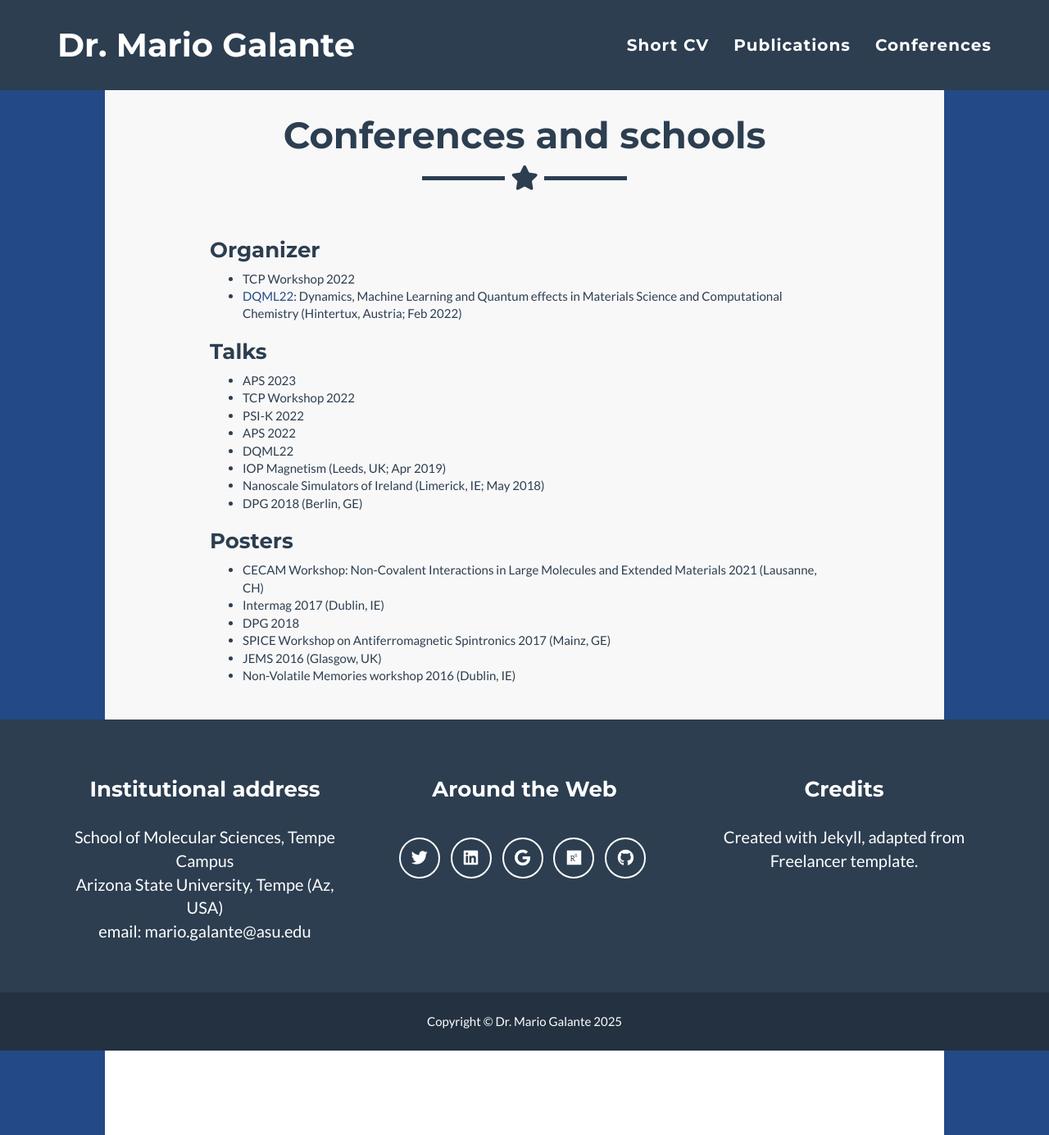
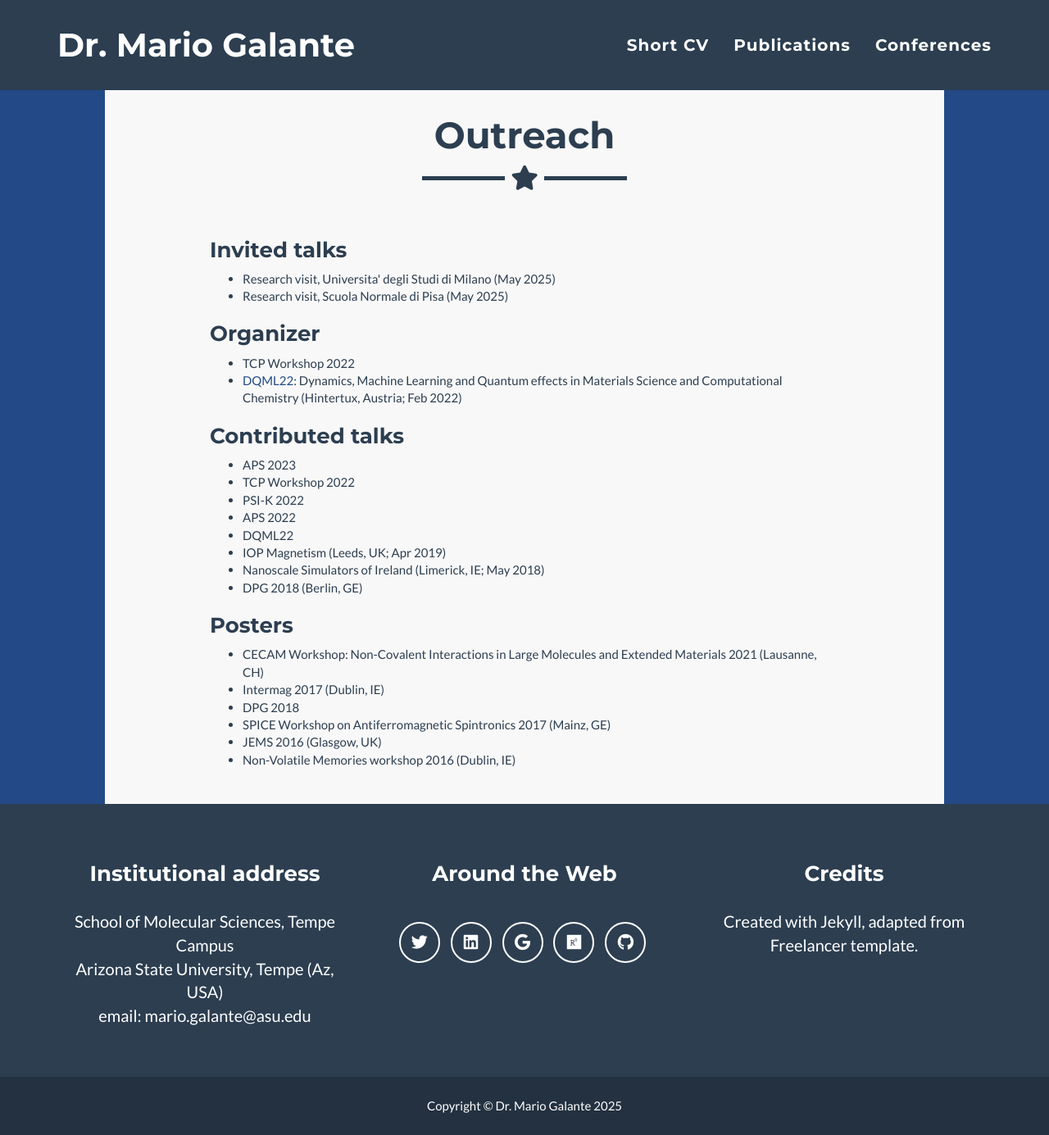
Before and after one commit to galante-mario/galante-mario.github.io, a Jekyll site: the page built from conferences.md, in a window 1280 px wide and 1385 px high. Shown: the whole window at 82% size. Built offline with Jekyll 4.4.1, drawn with Linux system fonts in a browser that asks for light colours; nearby versions of some CDN libraries; library files that are not in the unit come from our copies.

Commit message:
Update conferences.md

```diff
--- a/conferences.md
+++ b/conferences.md
@@ -1,7 +1,16 @@
 ---
 layout: page
-title: Conferences and schools
+title: Outreach
 ---
+
+
+<div>
+<h3 style='text-transform: none;'>Invited talks</h3>
+</div>
+<ul style='list'>
+  <li>Research visit, Universita' degli Studi di Milano (May 2025)</li>
+  <li>Research visit, Scuola Normale di Pisa (May 2025)</li>
+</ul>
 
 <div>
 <h3 style='text-transform: none;'>Organizer</h3>
@@ -11,7 +20,7 @@
   <li><a href="https://dqml22.github.io/">DQML22</a>: Dynamics, Machine Learning and Quantum effects in Materials Science and Computational Chemistry (Hintertux, Austria; Feb 2022)</li>
 </ul>
 <div>
-<h3 style='text-transform: none;'>Talks</h3>
+<h3 style='text-transform: none;'>Contributed talks</h3>
 </div>
 <ul style='list'>
   <li>APS 2023</li>
```
